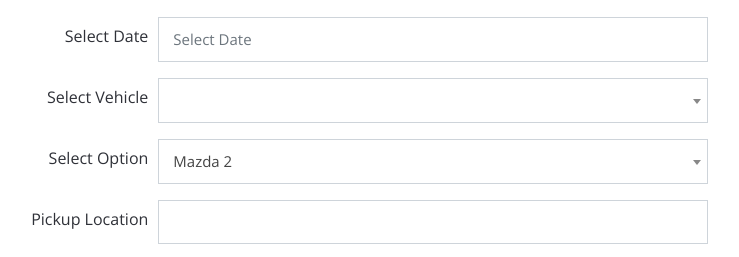
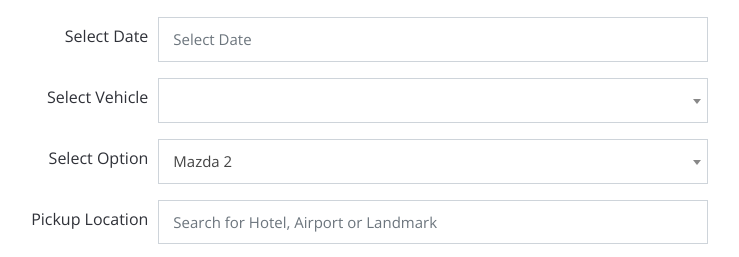
Before and after one commit to LittleHappyTree/lentera, a CodeIgniter app: page /database/index.php/en/booking in a window 1280 px wide. Shown: the part 273-530 px from the top of the page, without its empty margins (300-1039 px from the left). Run offline with CodeIgniter, Linux system fonts and the light colour scheme; data that the repository does not hold is empty; some libraries are stand-ins or nearby versions.

Commit message:
add map placeholder

```diff
--- a/application/views/booking/booking.php
+++ b/application/views/booking/booking.php
@@ -53,7 +53,7 @@
             <div class="form-row">
               <label for="staticEmail" class="col-sm-4 col-form-label text-right">Pickup Location</label>
               <div class="form-group col-md-6">
-                <input type="text" name="pickup" id="pac-input" class="form-control" style="background: #fff" required />
+                <input type="text" name="pickup" id="pac-input" class="form-control" placeholder="Search for Hotel, Airport or Landmark" style="background: #fff" required />
                 <span id="alert-date" style="color:#f82249"><small id="alert-text"></small></span>
                 <div class="validation"></div>
               </div>
```
